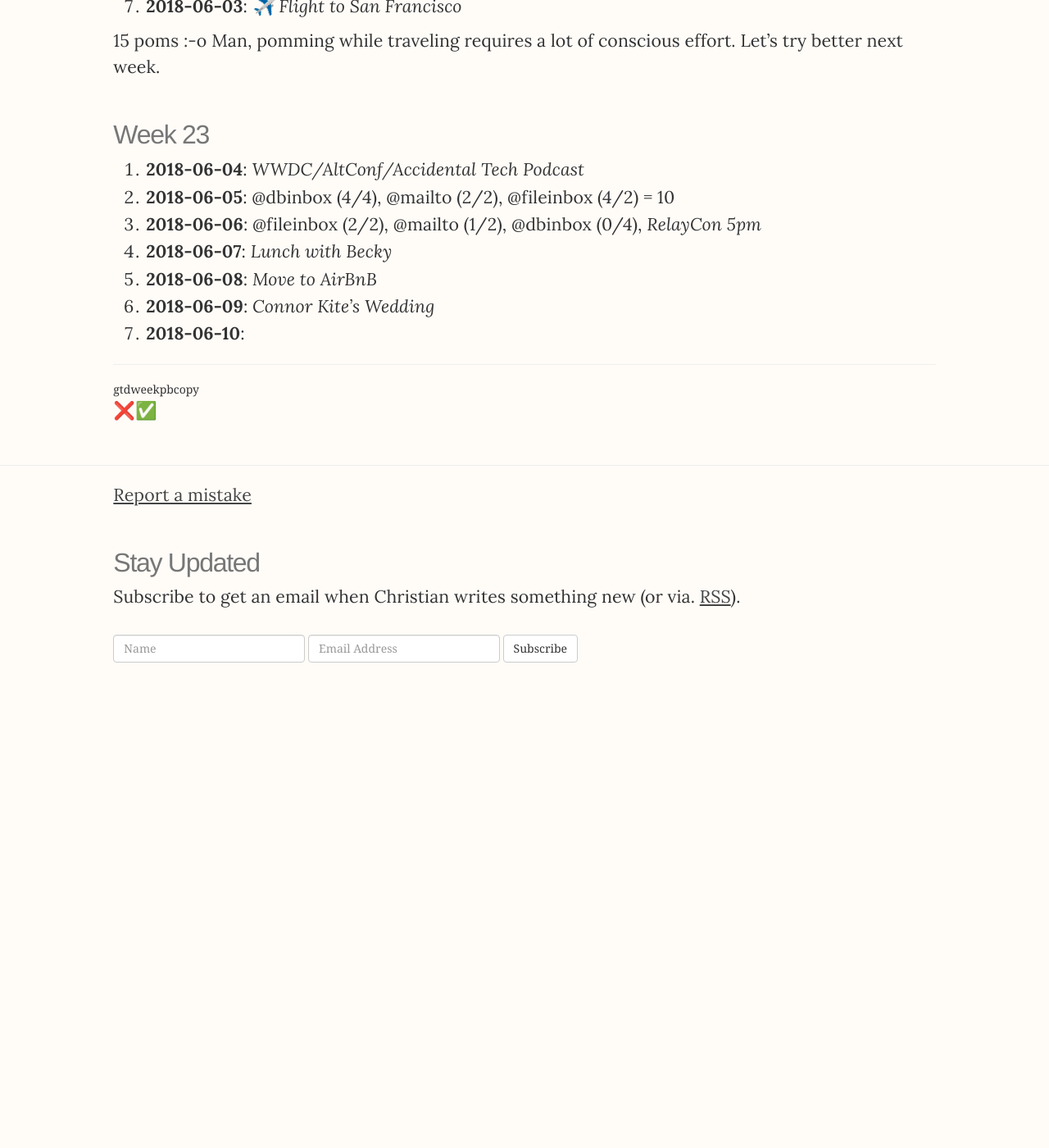
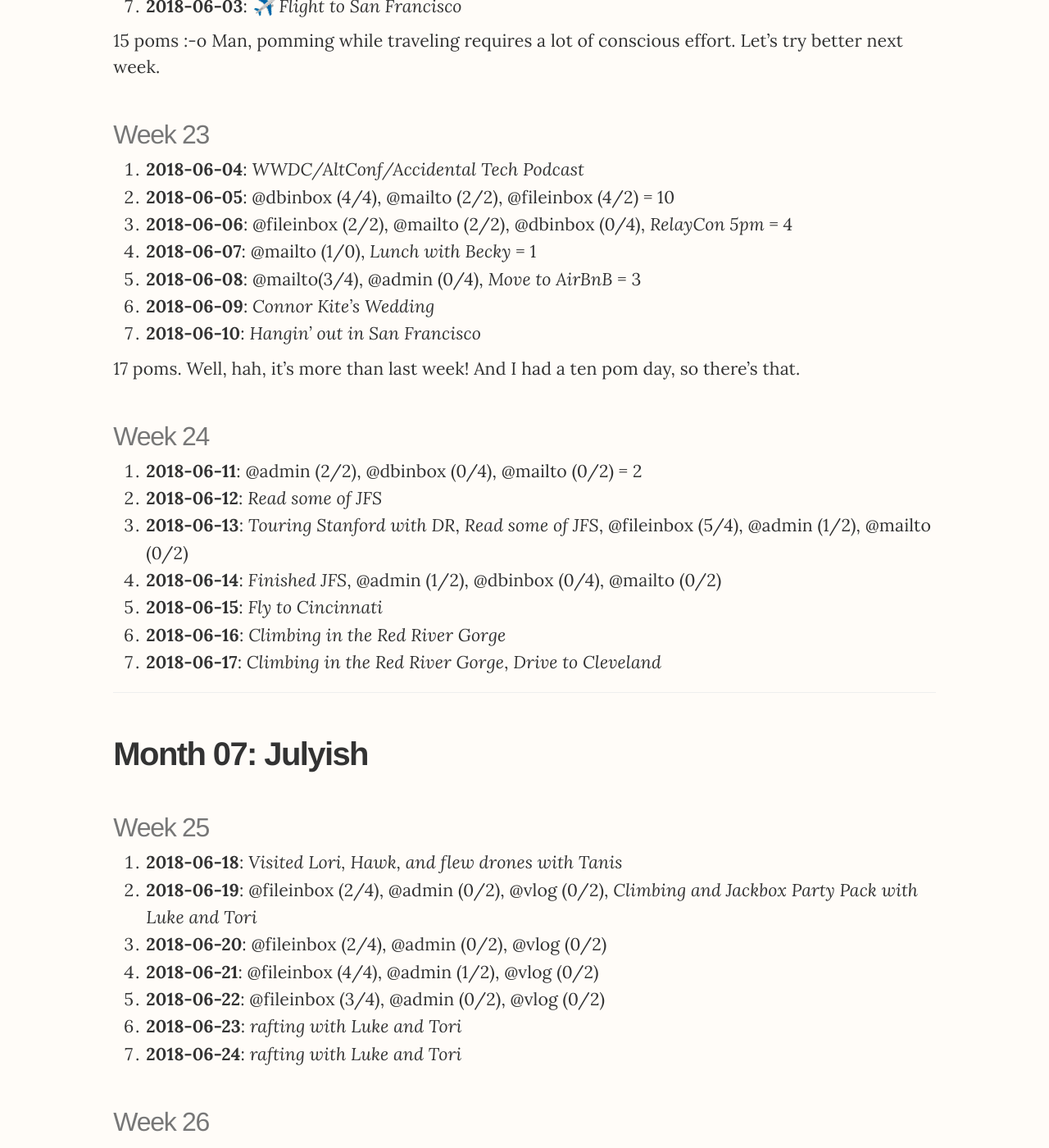
Before and after one commit to christiangenco/christiangenco.github.io, a Jekyll site: the page built from _posts/2018-01-01-2018.md, in a window 1280 px wide and 1400 px high, scrolled down 14595 px. Shown: the whole window at 82% size. Built offline with Jekyll 4.4.1, drawn with Linux system fonts in a browser that asks for light colours; nearby versions of some CDN libraries; before the commit the page ends 15413 px from its top, so only the background shows below that; some of the changed text lies outside the part shown.

Commit message:
fix typo (thanks James Todd!)

```diff
--- a/_posts/2018-01-01-2018.md
+++ b/_posts/2018-01-01-2018.md
@@ -388,12 +388,61 @@
 
 1. **2018-06-04**: *WWDC/AltConf/Accidental Tech Podcast*
 2. **2018-06-05**: @dbinbox (4/4), @mailto (2/2), @fileinbox (4/2) = 10
-3. **2018-06-06**: @fileinbox (2/2), @mailto (1/2), @dbinbox (0/4), *RelayCon 5pm*
-4. **2018-06-07**: *Lunch with Becky*
-5. **2018-06-08**: *Move to AirBnB*
+3. **2018-06-06**: @fileinbox (2/2), @mailto (2/2), @dbinbox (0/4), *RelayCon 5pm* = 4
+4. **2018-06-07**: @mailto (1/0), *Lunch with Becky* = 1
+5. **2018-06-08**: @mailto(3/4), @admin (0/4), *Move to AirBnB* = 3
 6. **2018-06-09**: *Connor Kite's Wedding*
-7. **2018-06-10**:
+7. **2018-06-10**: *Hangin' out in San Francisco*
 
+17 poms. Well, hah, it's more than last week! And I had a ten pom day, so there's that.
+
+### Week 24
+
+1. **2018-06-11**: @admin (2/2), @dbinbox (0/4), @mailto (0/2) = 2
+2. **2018-06-12**: *Read some of JFS*
+3. **2018-06-13**: *Touring Stanford with DR*, *Read some of JFS*, @fileinbox (5/4), @admin (1/2), @mailto (0/2)
+4. **2018-06-14**: *Finished JFS*, @admin (1/2), @dbinbox (0/4), @mailto (0/2)
+5. **2018-06-15**: *Fly to Cincinnati*
+6. **2018-06-16**: *Climbing in the Red River Gorge*
+7. **2018-06-17**: *Climbing in the Red River Gorge*, *Drive to Cleveland*
+
+---
+
+## Month 07: Julyish
+
+### Week 25
+
+1. **2018-06-18**: *Visited Lori, Hawk, and flew drones with Tanis*
+2. **2018-06-19**: @fileinbox (2/4), @admin (0/2), @vlog (0/2), *Climbing and Jackbox Party Pack with Luke and Tori*
+3. **2018-06-20**: @fileinbox (2/4), @admin (0/2), @vlog (0/2)
+4. **2018-06-21**: @fileinbox (4/4), @admin (1/2), @vlog (0/2)
+5. **2018-06-22**: @fileinbox (3/4), @admin (0/2), @vlog (0/2)
+6. **2018-06-23**: *rafting with Luke and Tori*
+7. **2018-06-24**: *rafting with Luke and Tori*
+
+### Week 26
+
+1. **2018-06-25**: *Tori Laptop Surgery*
+2. **2018-06-26**: *Cleveland -> PDX*
+3. **2018-06-27**: *WDS*
+4. **2018-06-28**: *WDS*
+5. **2018-06-29**: *WDS*
+6. **2018-06-30**: *WDS*
+7. **2018-07-01**: *WDS*
+
+Oh wow this was my first zero pom week. Impressively bad :-o
+
+### Week 27
+
+1. **2018-07-02**: *PDX -> DFW*
+2. **2018-07-03**: *Comedy of Errors with Destiny Rose*
+3. **2018-07-04**: @fileinbox (3/4), @admin (0/2), @vlog (0/2)
+4. **2018-07-05**:
+5. **2018-07-06**:
+6. **2018-07-07**:
+7. **2018-07-08**:
+
+ALRIGHT we're back in Dallas and summer fun is ending. Let's get back on the horse.
 
 ---
 
```
Also changed, not shown: things.md (+1 -1 lines).
